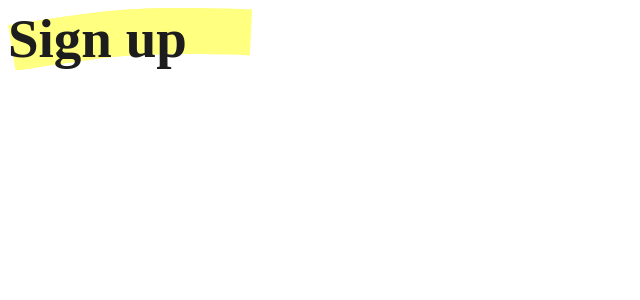
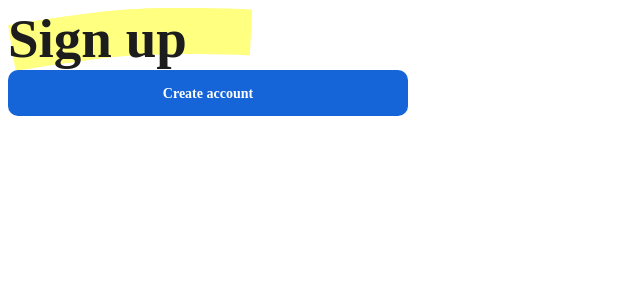
Before and after one commit to LeontevV/inv-test, a React (Vite) app: page / in a window 1280 px wide. Shown: the top 300 px of the page, without its empty margins (0-640 px from the left). Built offline with nearby package versions, Linux system fonts and the light colour scheme.

Commit message:
button+hover+activ

```diff
--- a/src/pages/SignUpPage/SignUpPage.module.scss
+++ b/src/pages/SignUpPage/SignUpPage.module.scss
@@ -0,0 +1,23 @@
+.createAccount {
+  width: 400px;
+  height: 46px;
+  background: #1565d8;
+  border-radius: 10px;
+  font-family: 'Nunito Sans';
+  font-style: normal;
+  font-weight: 700;
+  font-size: 14px;
+  line-height: 19px;
+  text-align: center;
+  font-feature-settings: 'liga' off;
+  color: #ffffff;
+  border: 0;
+}
+.createAccount:hover {
+  background: #1259bf;
+  border: 0;
+}
+.createAccount:active {
+  background: #0b4ba8;
+  border: 0;
+}
--- a/src/pages/SignUpPage/SignUpPage.tsx
+++ b/src/pages/SignUpPage/SignUpPage.tsx
@@ -1,12 +1,13 @@
 import React, { memo } from 'react';
 import Label from '../../components/Label/Label';
 
-import './SignUpPage.module.scss';
+import style from './SignUpPage.module.scss';
 
 function SignUpPage() {
   return (
     <div className='containerSignUp'>
       <Label />
+      <button className={style.createAccount}>Create account</button>
     </div>
   );
 }
```
